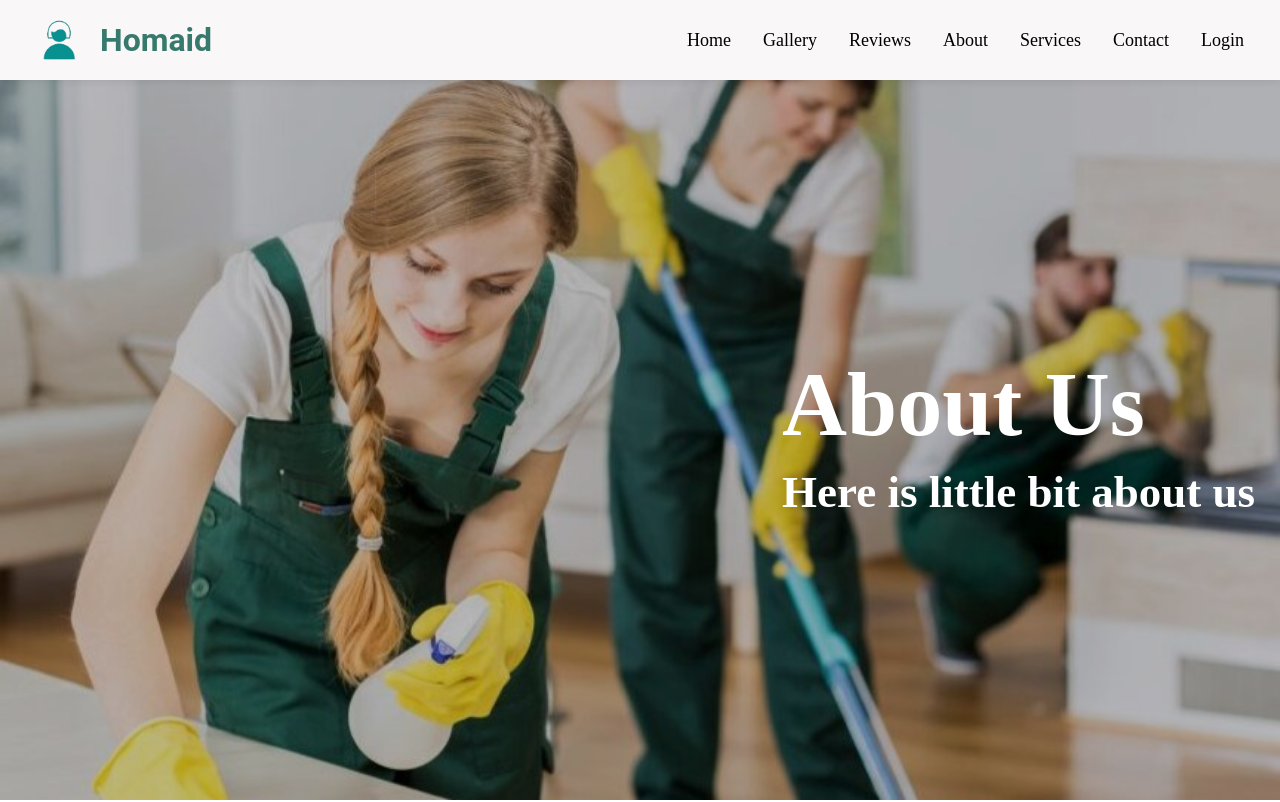
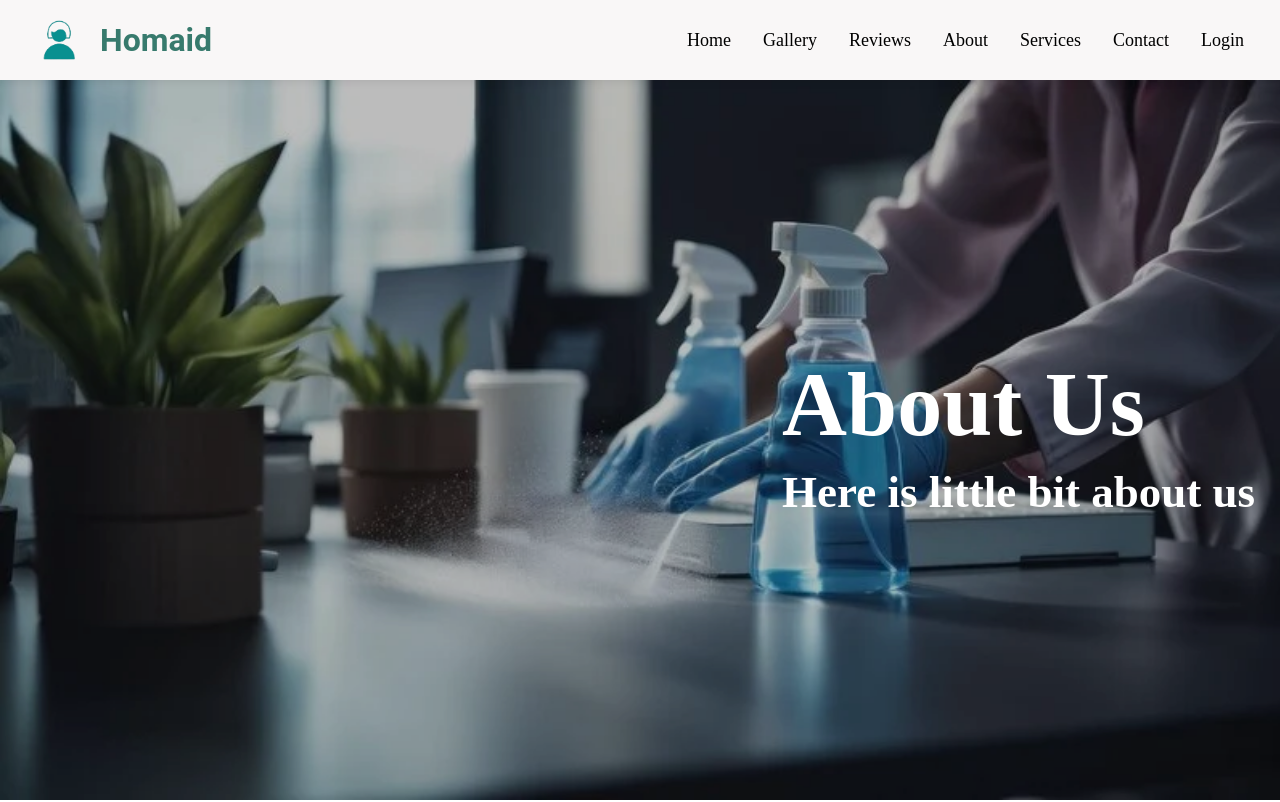
Before and after one commit to HomaidServices/ReactApp, a React (Vite) app in the folder Client/: page /about in a window 1280 px wide. Shown: the top 802 px of the page. Built offline with nearby package versions, Linux system fonts and the light colour scheme.

Commit message:
about page

```diff
--- a/Client/src/components/AboutSection/AboutSection.css
+++ b/Client/src/components/AboutSection/AboutSection.css
@@ -2,7 +2,8 @@
   min-height: 100vh;
 }
 .aboutMain-Container{
-  background-image: url("/src/assets/AboutUs-bg.jpeg");
+  /* background-image: url("/src/assets/AboutUs-bg.jpeg"); */
+  background-image: url("../../assets/about-bg.webp");
   background-size: cover;
   height: 90vh;
   display: flex;
```
Also changed, not shown: Client/src/assets/about-bg.webp (added).
